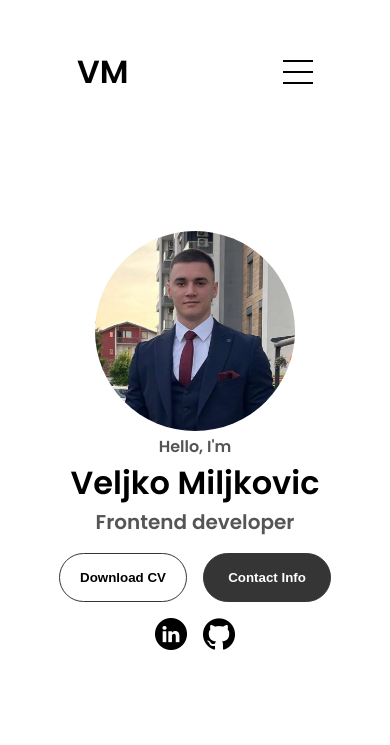
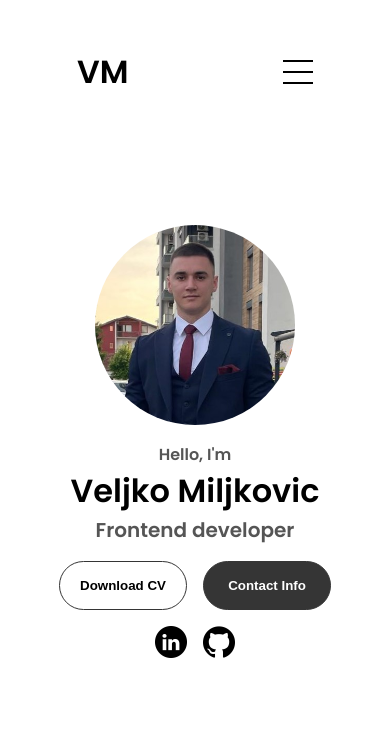
Before and after one commit to veljkoMiljkovic123/html-css-js-potrfolio, a plain HTML site: page index.html in a window 390 px wide. Shown: the top 745 px of the page. Drawn offline with Linux system fonts and the light colour scheme.

Commit message:
Small changes

```diff
--- a/style.css
+++ b/style.css
@@ -149,6 +149,7 @@ section {
 
 .section-container {
   display: flex;
+
 }
 
 /* PROFILE SECTION */
@@ -270,11 +271,13 @@ section {
 .about-details-container {
   justify-content: center;
   flex-direction: column;
+
 }
 
 .about-containers,
 .about-details-container {
   display: flex;
+  margin-top: 20px;
 }
 
 .about-pic {
@@ -478,7 +481,7 @@ footer p {
     height: fit-content;
   }
   section {
-    margin: 0 5%;
+    margin: 0 10%;
   }
 
   .section__pic-container {
@@ -510,10 +513,10 @@ footer p {
   }
   #profile {
     height: 60vh;
-    margin-bottom: 4rem;
+    margin-bottom: 5rem;
     display: flex;
     flex-direction: column;
-    gap: 0px;
+    gap: 20px;
   }
   article {
     font-size: 1rem;
```
